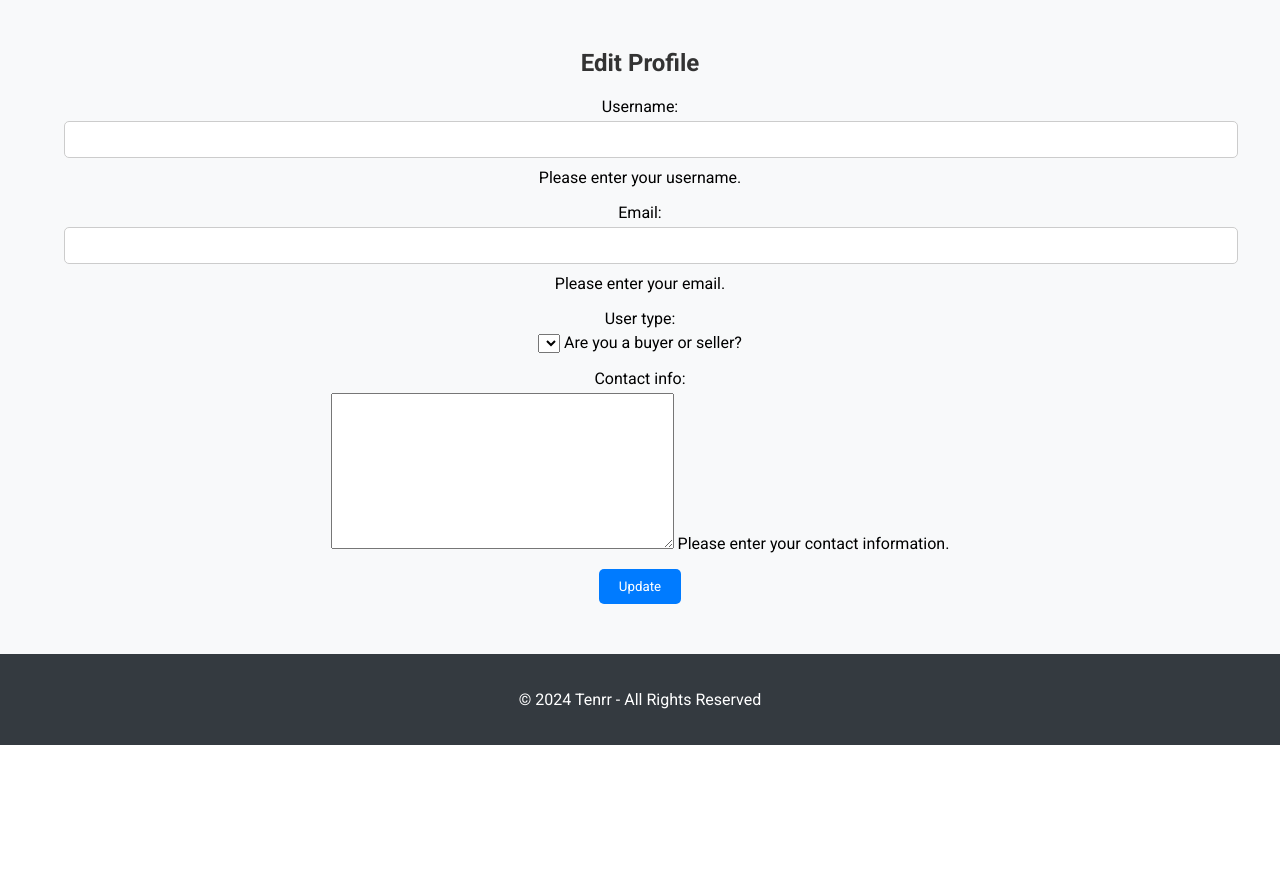
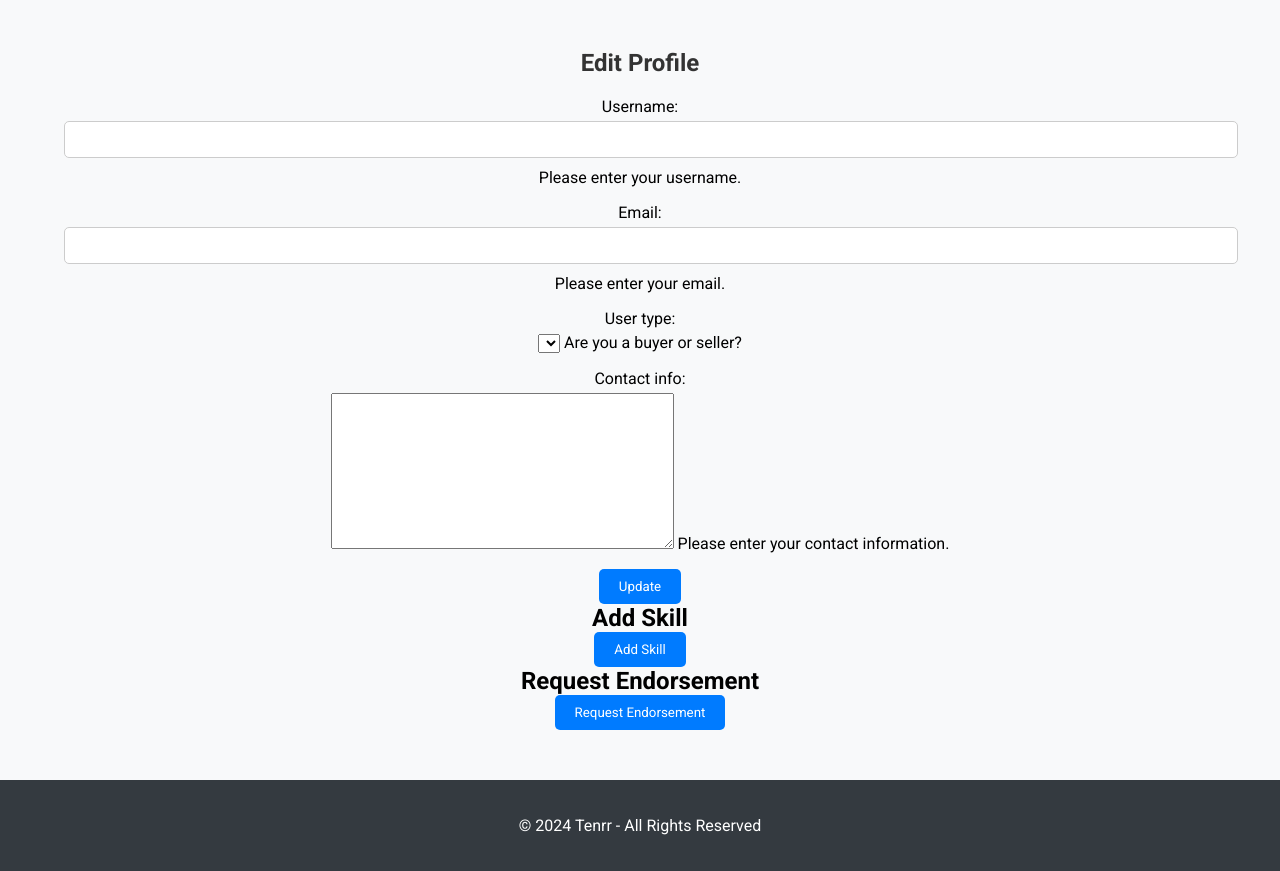
Before and after one commit to standingwoods/Web2teamproject11c, a Django app: template templates/tenrr/edit_profile.html in a window 1280 px wide. Shown: the part 95-966 px from the top of the page. Before the commit the page ends 840 px from the top, so only its background shows below. Run offline with Django 3.2, Linux system fonts and the light colour scheme; the template is opened without the code that fills it: values that come from a table or form of the project are taken from there, others are empty; parts of the project's set-up code (start-up, migrations or seed data) failed here and were passed over.

Commit message:
Added to profile so users can add skills and endorsements

```diff
--- a/templates/tenrr/edit_profile.html
+++ b/templates/tenrr/edit_profile.html
@@ -4,11 +4,26 @@
 <section class="hero">
     <div class="container">
         <h1>Edit Profile</h1>
+        <!-- Profile Form -->
         <form method="post" action="{% url 'tenrr:edit_profile' %}">
             {% csrf_token %}
             {{ form.as_p }}
             <button type="submit" class="btn">Update</button>
         </form>
+        <!-- Skill Addition Form -->
+        <h2>Add Skill</h2>
+        <form method="post" action="{% url 'tenrr:add_skill' %}">
+            {% csrf_token %}
+            {{ skill_form.as_p }}
+            <button type="submit" class="btn">Add Skill</button>
+        </form>
+        <!-- Endorsement Request Form -->
+        <h2>Request Endorsement</h2>
+        <form method="post" action="{% url 'tenrr:request_endorsement' %}">
+            {% csrf_token %}
+            {{ endorsement_form.as_p }}
+            <button type="submit" class="btn">Request Endorsement</button>
+        </form>
     </div>
 </section>
 {% endblock %}
--- a/tenrr/forms.py
+++ b/tenrr/forms.py
@@ -1,6 +1,7 @@
 from django import forms
 from django.contrib.auth.models import User
 from tenrr.models import UserProfile
+from tenrr.models import UserProfile, Skill, Endorsement
 
 class UserProfileForm(forms.ModelForm):
     username = forms.CharField(max_length=128, help_text="Please enter your username.")
@@ -11,3 +12,13 @@
     class Meta:
         model = User
         fields = ('username', 'email', 'user_type', 'contact_info')
+
+class SkillForm(forms.ModelForm):
+    class Meta:
+        model = Skill
+        fields = ['name', 'description']
+
+class EndorsementForm(forms.ModelForm):
+    class Meta:
+        model = Endorsement
+        fields = ['skill', 'endorser']
```
Also changed, not shown: tenrr/models.py (+19 -0 lines), tenrr/views.py (+28 -1 lines).
